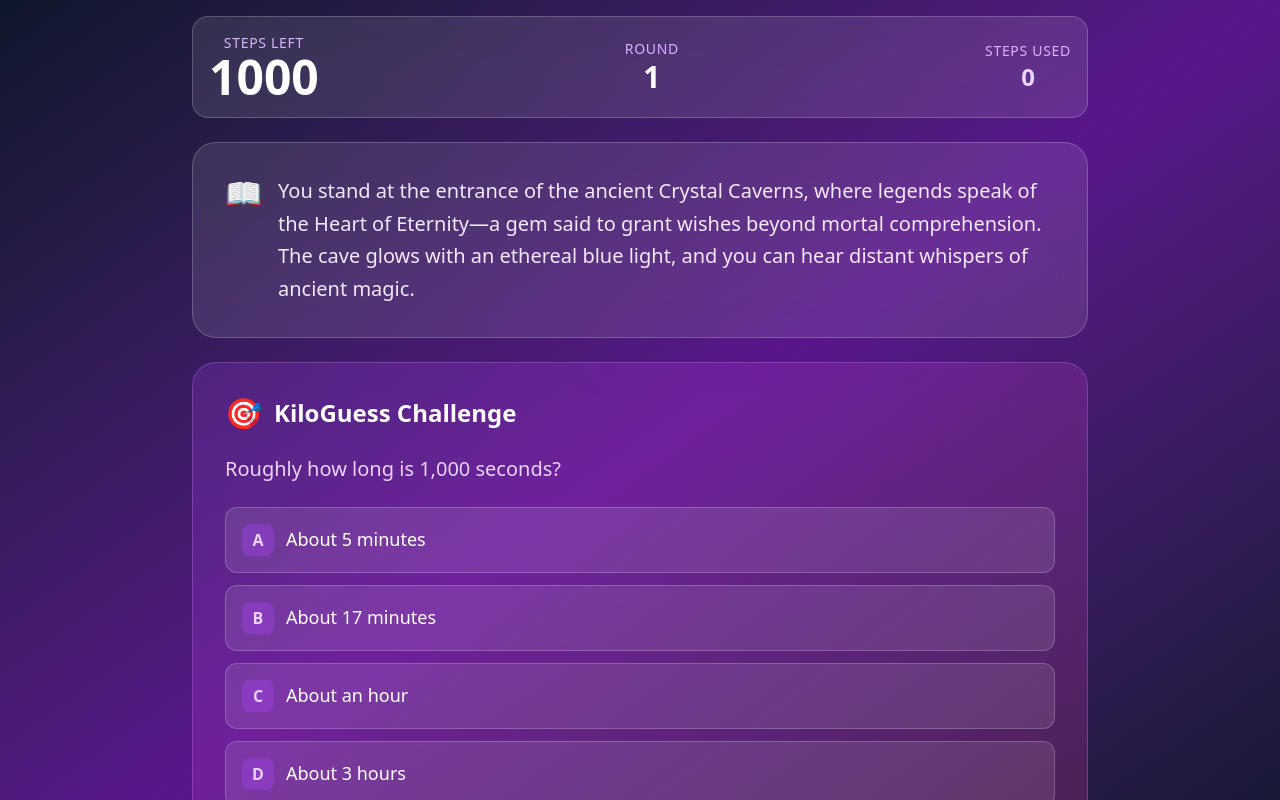
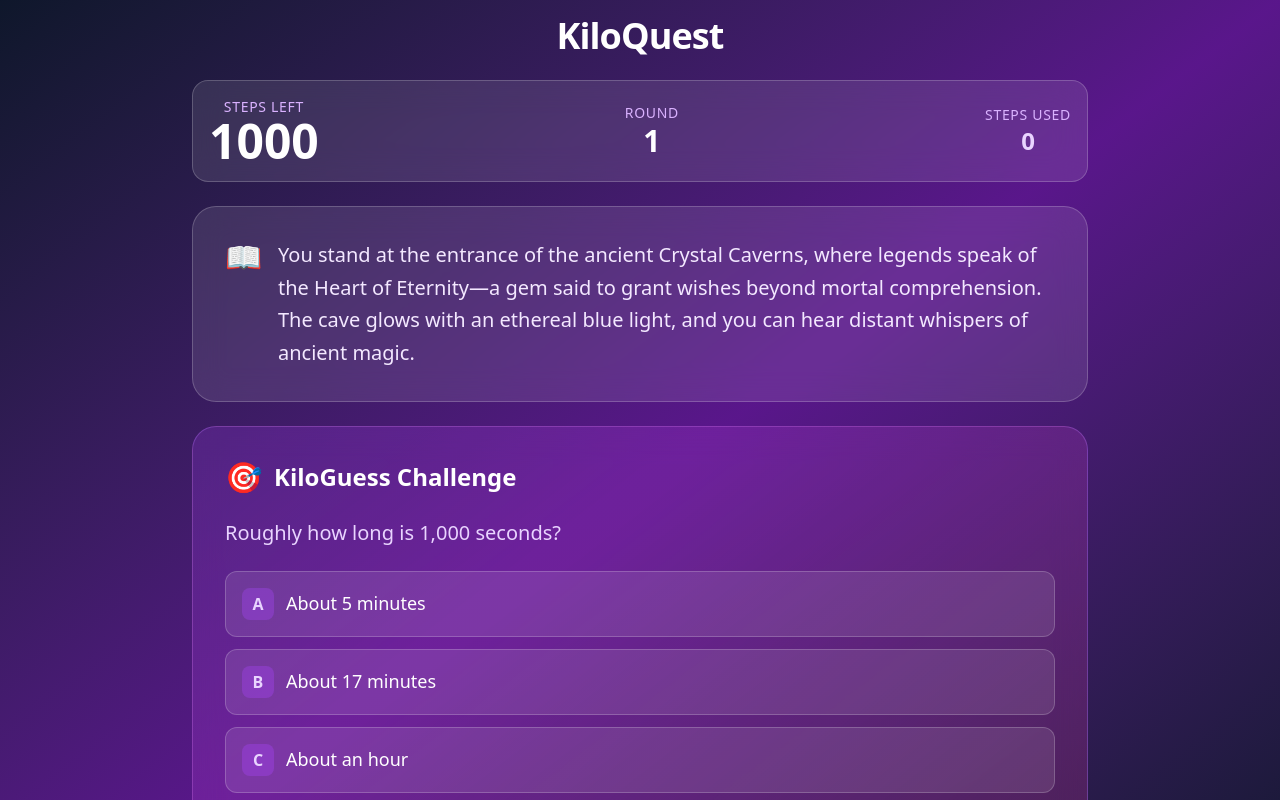
Before and after one commit to lassestilvang/kiloquest, a Next.js app: page / in a window 1280 px wide. Both pictures are taken after a click on the button "Start Adventure". Shown: the top 800 px of the page. Built offline with nearby package versions, Linux system fonts and the light colour scheme.

Commit message:
feat: Add KiloQuest title header to game screen

```diff
--- a/src/components/KiloQuestGame.tsx
+++ b/src/components/KiloQuestGame.tsx
@@ -402,6 +402,13 @@ export default function KiloQuestGame() {
   // Game Screen
   return (
     <div className="min-h-screen bg-gradient-to-br from-slate-900 via-purple-900 to-slate-900 p-4">
+      {/* Header */}
+      <div className="max-w-4xl mx-auto mb-6 text-center">
+        <h1 className="text-3xl md:text-4xl font-black text-white tracking-tight">
+          KiloQuest
+        </h1>
+      </div>
+
       {/* Top Bar */}
       <div className="max-w-4xl mx-auto mb-6">
         <div className="flex items-center justify-between bg-white/10 backdrop-blur-lg rounded-2xl p-4 border border-white/20">
```
